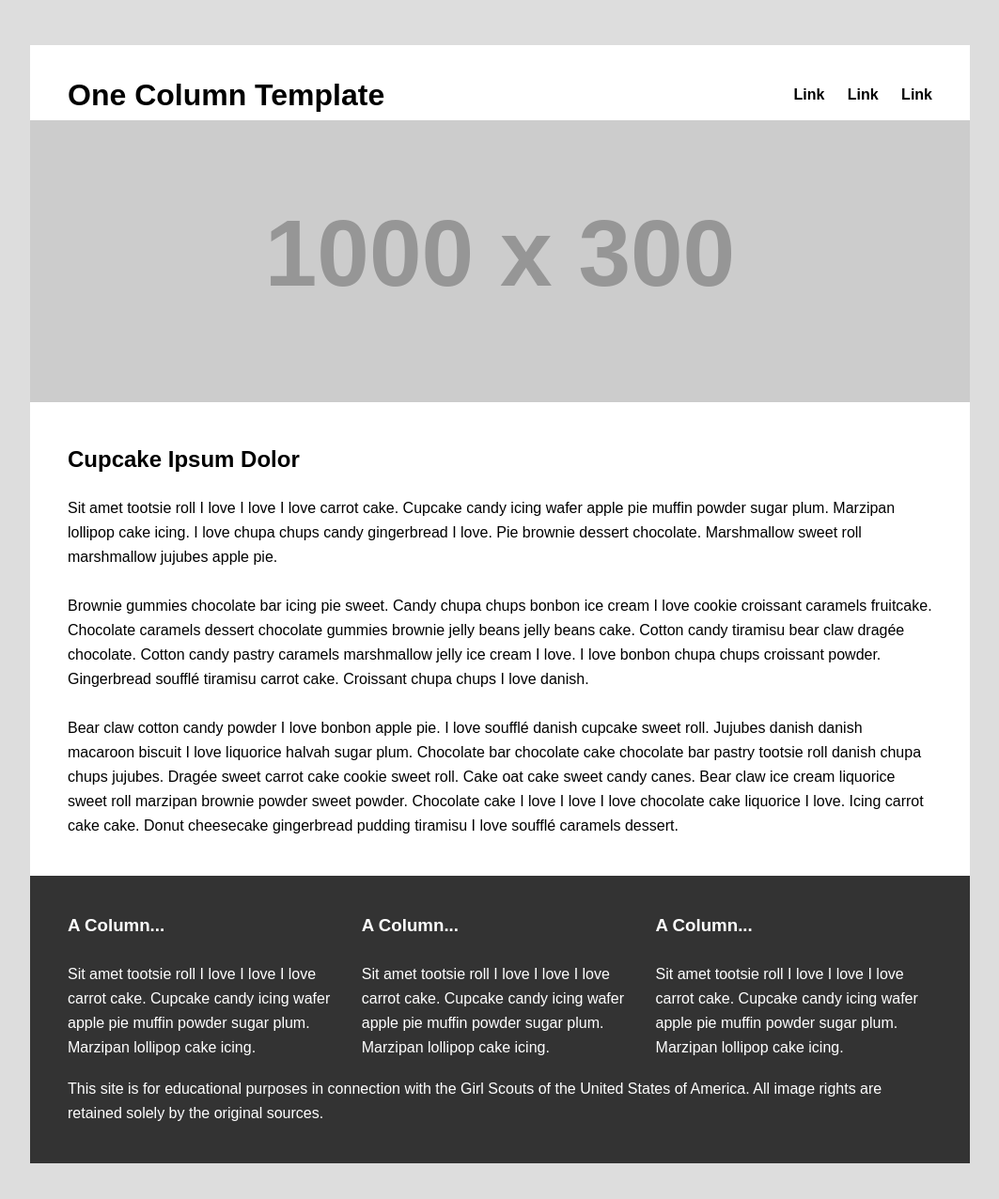
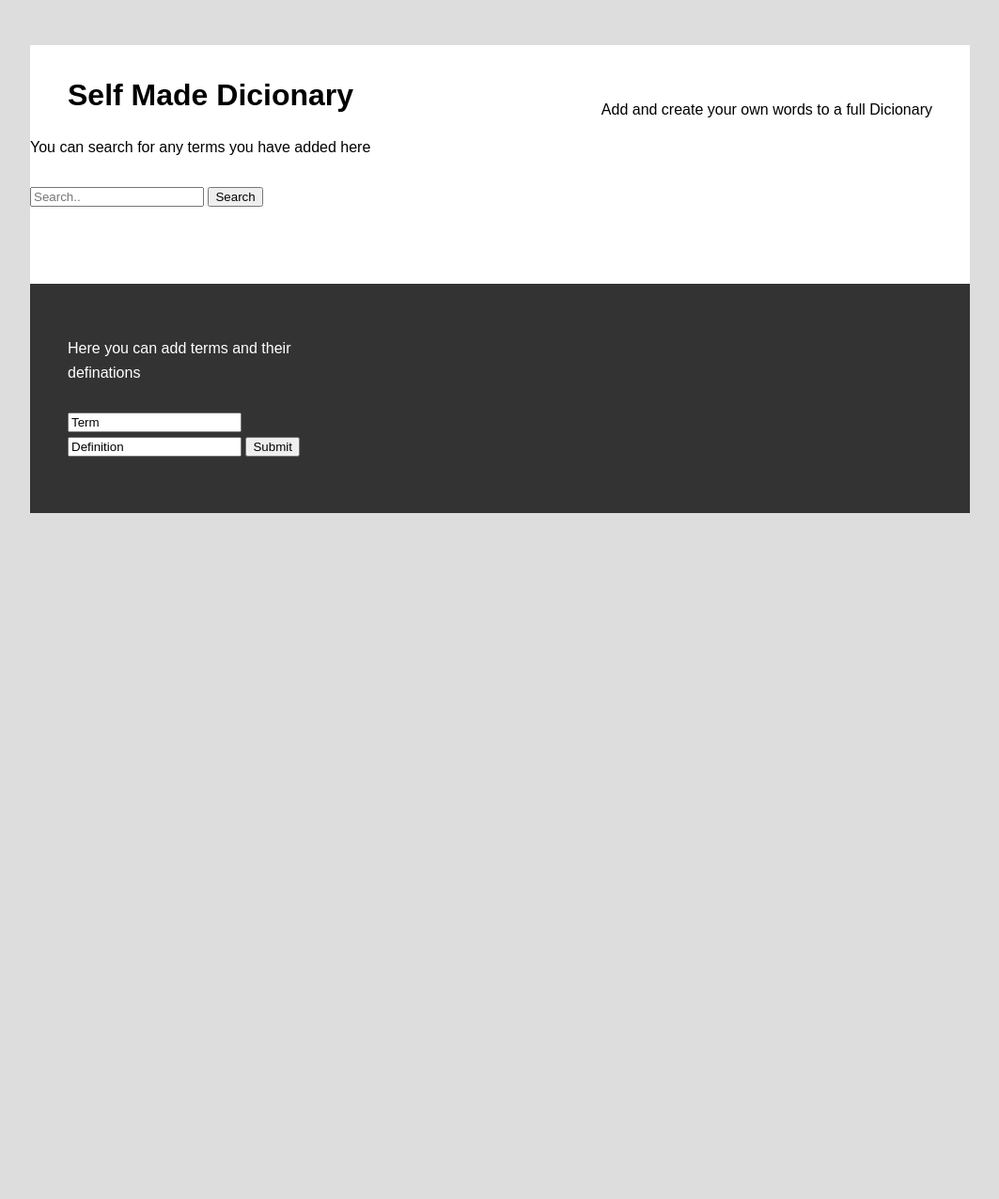
Before and after one commit to caleb-C76/caleb-C76.github.io, a plain HTML site: page index.html in a window 1280 px wide. Shown: the whole page at 94% size, without its empty margins (108-1171 px from the left). After the commit the page ends 800 px from the top, so only its background shows below. Drawn offline with Linux system fonts and the light colour scheme; placeholder pictures from the web are drawn by us.

Commit message:
Update index.html

```diff
--- a/index.html
+++ b/index.html
@@ -3,6 +3,7 @@
 <html lang="en">
 <head>
 <link rel="stylesheet" href="indexx.css">
+<script src="index.js"></script>
 <title>Slang Dicionary</title>
 
 
@@ -10,48 +11,46 @@
 <body>
   <div class="site">
     <header class="site-header">
-      <h1 class="site-title">One Column Template</h1>
+      <h1 class="site-title">Self Made Dicionary</h1>
 
       <nav class="site-navigation">
         <ul>
-          <li><a href="#">Link</a></li>
-          <li><a href="#">Link</a></li>
-          <li><a href="#">Link</a></li>
+
+          <p>Add and create your own words to a full Dicionary</p>
+
         </ul>
       </nav><!-- .site-navigation -->
     </header><!-- .site-header -->
 
-    <img src="http://placehold.it/1000X300" alt="Header Image" />
-
+  <p> You can search for any terms you have added here</p>
+  <input type="text" placeholder="Search..">
+  <button onclick="Search">Search </button>
     <main class="content-wrapper">
       <article class="site-content">
-        <h1>Cupcake Ipsum Dolor</h1>
-
-        <p>Sit amet tootsie roll I love I love I love carrot cake. Cupcake candy icing wafer apple pie muffin powder sugar plum. Marzipan lollipop cake icing. I love chupa chups candy gingerbread I love. Pie brownie dessert chocolate. Marshmallow sweet roll marshmallow jujubes apple pie.</p>
-
-        <p>Brownie gummies chocolate bar icing pie sweet. Candy chupa chups bonbon ice cream I love cookie croissant caramels fruitcake. Chocolate caramels dessert chocolate gummies brownie jelly beans jelly beans cake. Cotton candy tiramisu bear claw dragée chocolate. Cotton candy pastry caramels marshmallow jelly ice cream I love. I love bonbon chupa chups croissant powder. Gingerbread soufflé tiramisu carrot cake. Croissant chupa chups I love danish.</p>
-
-        <p>Bear claw cotton candy powder I love bonbon apple pie. I love soufflé danish cupcake sweet roll. Jujubes danish danish macaroon biscuit I love liquorice halvah sugar plum. Chocolate bar chocolate cake chocolate bar pastry tootsie roll danish chupa chups jujubes. Dragée sweet carrot cake cookie sweet roll. Cake oat cake sweet candy canes. Bear claw ice cream liquorice sweet roll marzipan brownie powder sweet powder. Chocolate cake I love I love I love chocolate cake liquorice I love. Icing carrot cake cake. Donut cheesecake gingerbread pudding tiramisu I love soufflé caramels dessert.</p>
+        <form oninput
       </article><!-- .site-content -->
     </main><!-- .content-wrapper -->
 
     <footer class="site-footer">
       <div class="column">
-        <h3>A Column...</h3>
-        <p>Sit amet tootsie roll I love I love I love carrot cake. Cupcake candy icing wafer apple pie muffin powder sugar plum. Marzipan lollipop cake icing.</p>
+        <p>Here you can add terms and their definations</p>
+        <input type="text" id="term" name="term" value="Term">
+        <input type="text" id="definition" name = "definition" value = "Definition">
+        <button onclick="Submit">Submit</button>
+
       </div>
 
       <div class="column">
-        <h3>A Column...</h3>
-        <p>Sit amet tootsie roll I love I love I love carrot cake. Cupcake candy icing wafer apple pie muffin powder sugar plum. Marzipan lollipop cake icing.</p>
+        <h3></h3>
+        <p></p>
       </div>
 
       <div class="column last">
-        <h3>A Column...</h3>
-        <p>Sit amet tootsie roll I love I love I love carrot cake. Cupcake candy icing wafer apple pie muffin powder sugar plum. Marzipan lollipop cake icing.</p>
+        <h3></h3>
+        <p></p>
       </div>
 
-      <p>This site is for educational purposes in connection with the Girl Scouts of the United States of America. All image rights are retained solely by the original sources.</p>
+      <p></p>
     </footer><!-- .site-footer -->
   </div><!-- .site -->
 
```
